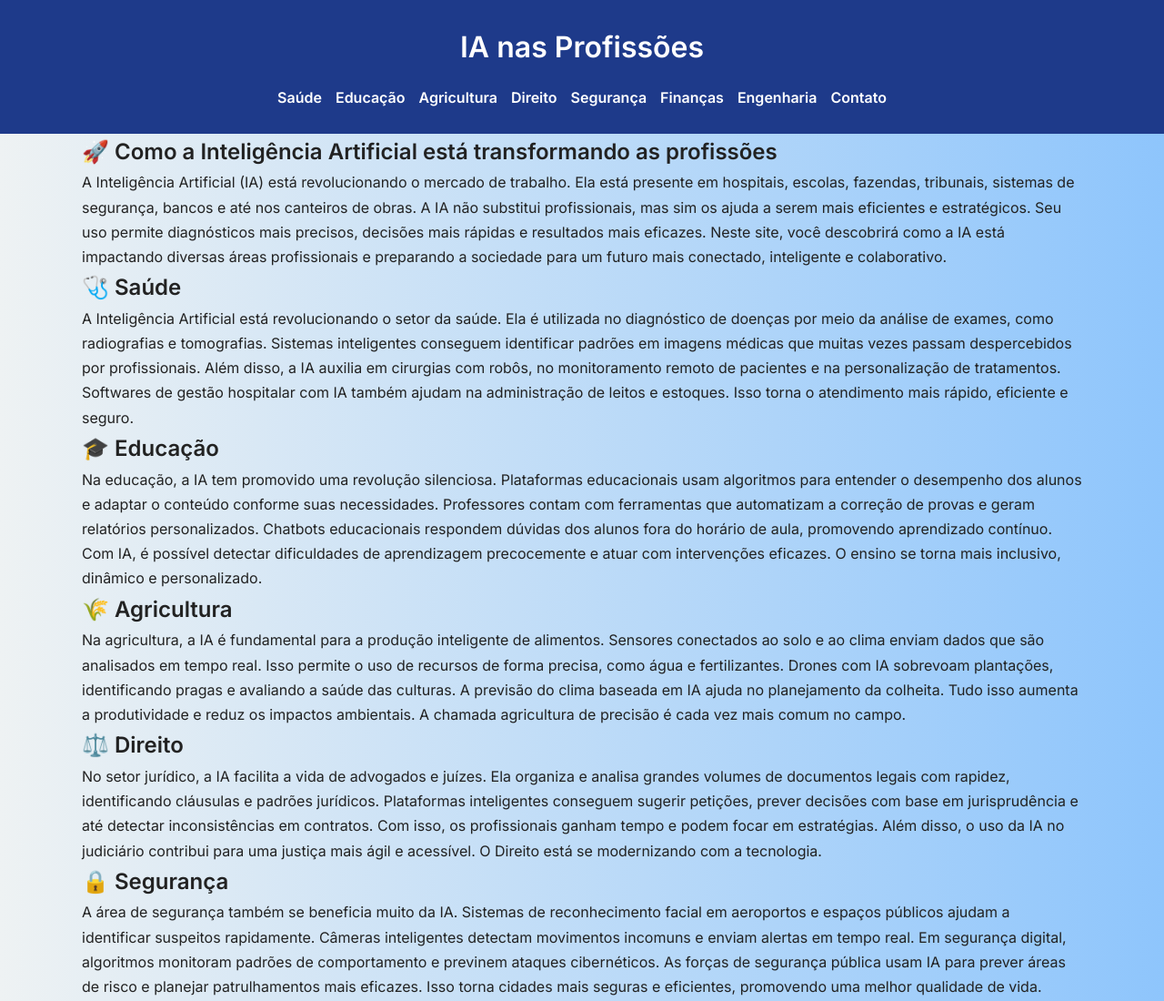
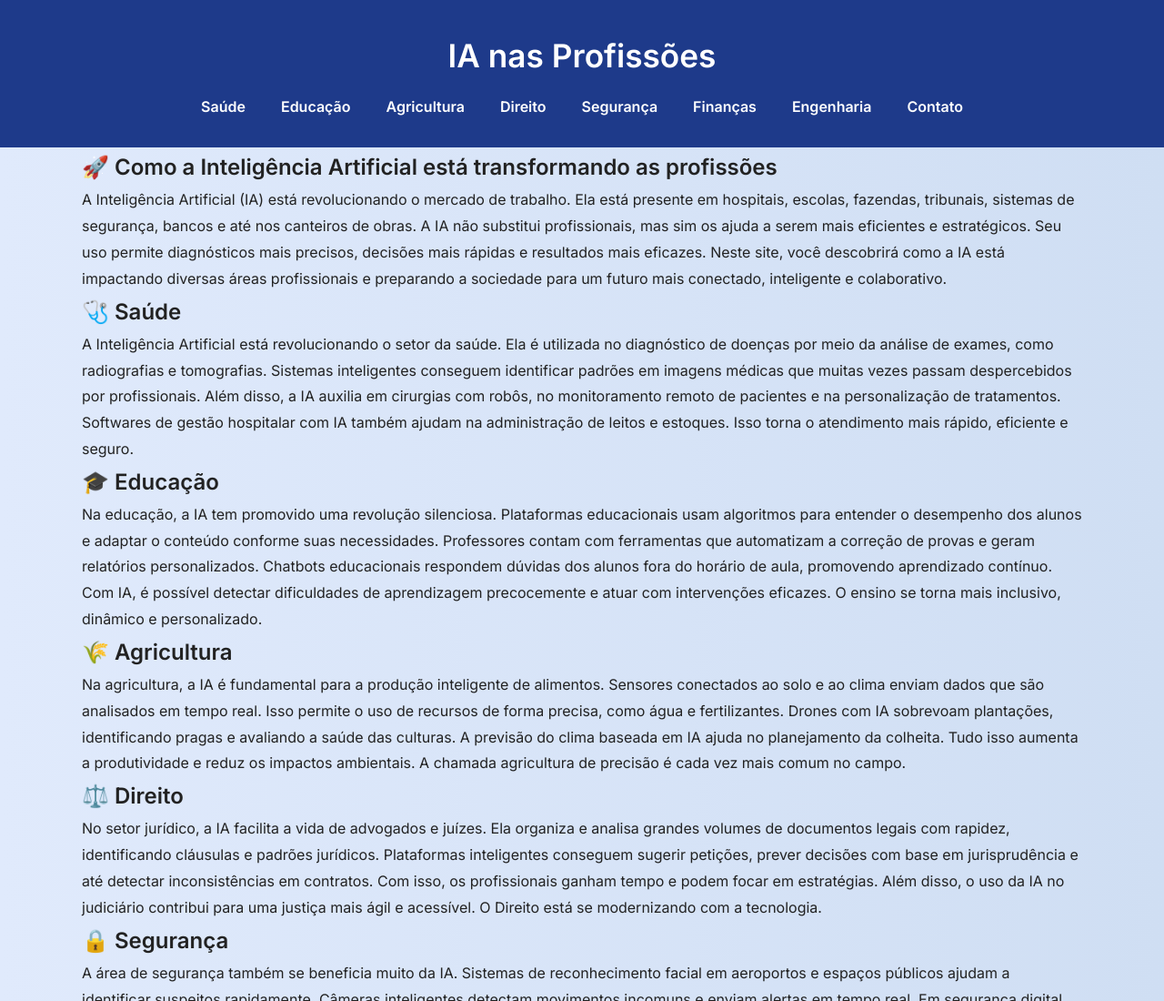
Before and after one commit to mendeszyy/IA-nas-Profiss-es, a plain HTML site: page index.html in a window 1280 px wide. Shown: the top 1100 px of the page at 91% size. Drawn offline with Linux system fonts and the light colour scheme.

Commit message:
Update style.css

```diff
--- a/style.css
+++ b/style.css
@@ -1,17 +1,17 @@
-/* Reset e Fonte */
+/* Reset e fonte */
 * {
   margin: 0;
   padding: 0;
   box-sizing: border-box;
 }
+
 body {
   font-family: 'Inter', sans-serif;
-  background: linear-gradient(to right, #eef2f3, #8ec5fc);
+  background: linear-gradient(to right, #e0eafc, #cfdef3);
   color: #222;
-  line-height: 1.7;
+  line-height: 1.8;
 }
 
-/* Layout */
 .container {
   width: 90%;
   max-width: 1100px;
@@ -22,8 +22,13 @@ body {
 header {
   background-color: #1e3a8a;
   color: white;
-  padding: 25px 0;
+  padding: 30px 0;
   text-align: center;
+}
+
+header h1 {
+  margin-bottom: 10px;
+  font-size: 2.2em;
 }
 
 nav ul {
@@ -32,18 +37,12 @@ nav ul {
   flex-wrap: wrap;
   gap: 15px;
   list-style: none;
-  margin-top: 15px;
 }
+
 nav ul li a {
   color: white;
   text-decoration: none;
   font-weight: 600;
-  transition: 0.3s;
-}
-nav ul li a:hover {
-  color: #a5d8ff;
-}
-
-/* Seções */
-.section {
-  margin:
+  padding: 8px 12px;
+  border-radius: 5px;
+  transition: background
```
